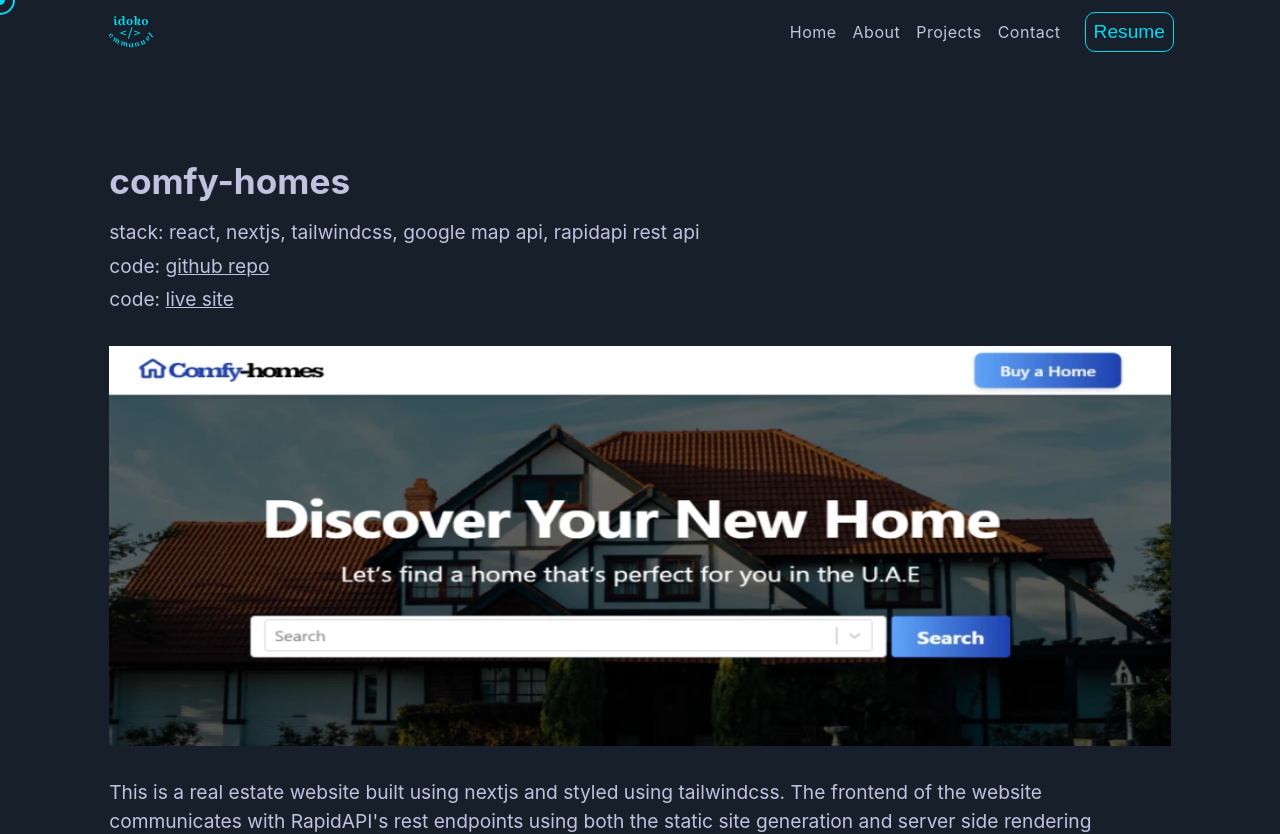
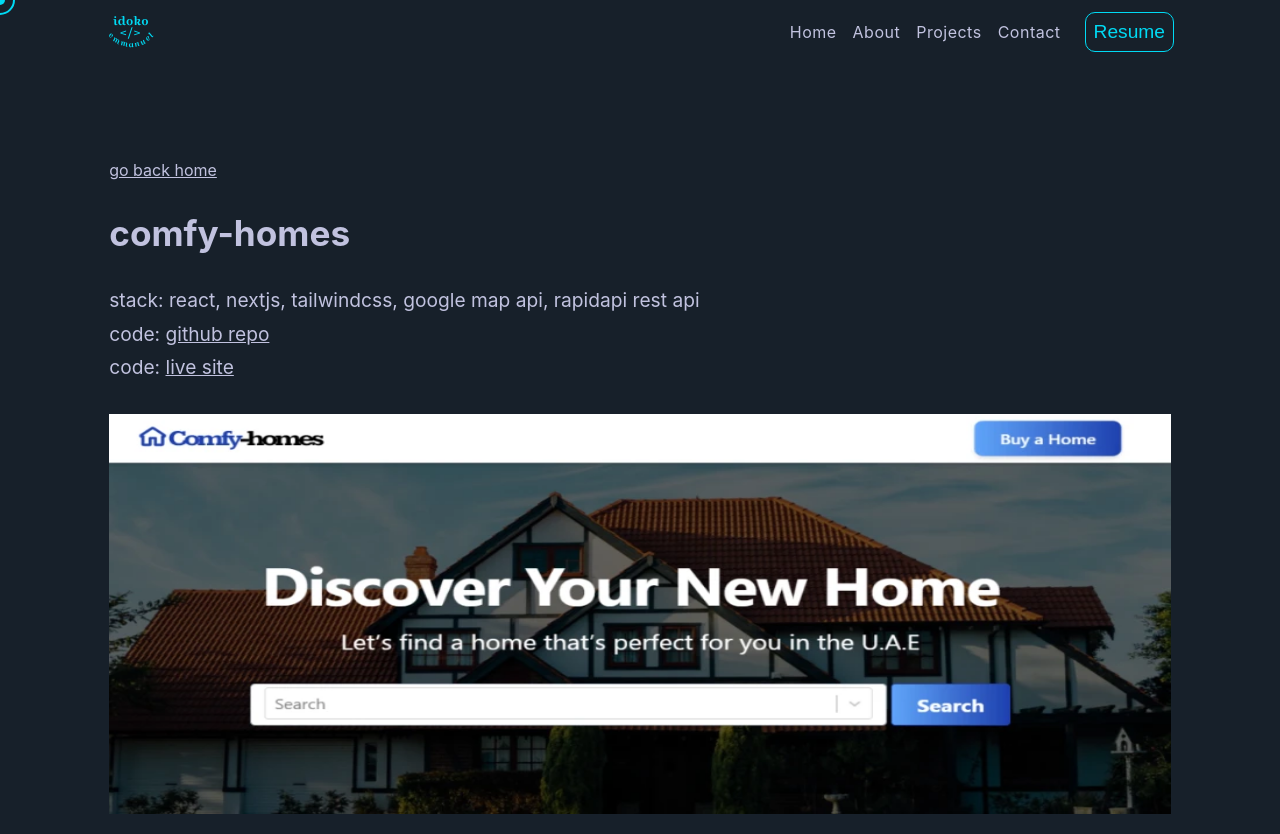
Before and after one commit to idemmanuel001/idoko-emmanuel-portfolio, a Next.js app: page /projects/comfy-homes in a window 1280 px wide. Shown: the top 834 px of the page. Built offline with nearby package versions, Linux system fonts and the light colour scheme.

Commit message:
updated the project page

```diff
--- a/components/layout/footer.js
+++ b/components/layout/footer.js
@@ -13,6 +13,7 @@ const StyledFooter = styled.footer`
     background:  ${({ theme }) => theme.secondaryColor};
     color:   ${({ theme }) => theme.lightGray};
     z-index: 1;
+    border-top: 1px solid ${({theme})=> theme.lightGray};
 
     p{
         height: 100%;
--- a/components/styles/globalStyles.js
+++ b/components/styles/globalStyles.js
@@ -45,6 +45,10 @@ const GlobalStyles = createGlobalStyle`
 
     a {
         text-decoration: none;
+
+        &:hover{
+            color: ${({theme})=> theme.primaryColor}
+        }
     }
 
     h1{
--- a/pages/projects/[slug].js
+++ b/pages/projects/[slug].js
@@ -1,5 +1,6 @@
 import { Container } from '../../components/styles/sharedStyles';
 import Image from 'next/image';
+import Link from 'next/link';
 import styled from 'styled-components';
 import fs from 'fs';
 import path from 'path';
@@ -12,12 +13,13 @@ const StyledProject = styled.div`
       color: ${({ theme }) => theme.lightGray};
 
       h2{
-       // margin-bottom: 2rem;
+        margin-top: 2rem;
+        margin-bottom: 2rem;
       }
 
       p{
         font-size: ${({ theme }) => theme.medium};
-         margin-bottom: 0.3rem;
+        margin-bottom: 0.3rem;
         line-height: 1.5;
       }
       a{
@@ -51,6 +53,9 @@ const Project = ({ frontmatter, content }) => {
   return (
     <StyledProject>
       <Container>
+        <Link href='/' passhref>
+          <a>go back home</a>
+        </Link>
 
         <h2>{title}</h2>
 
```
